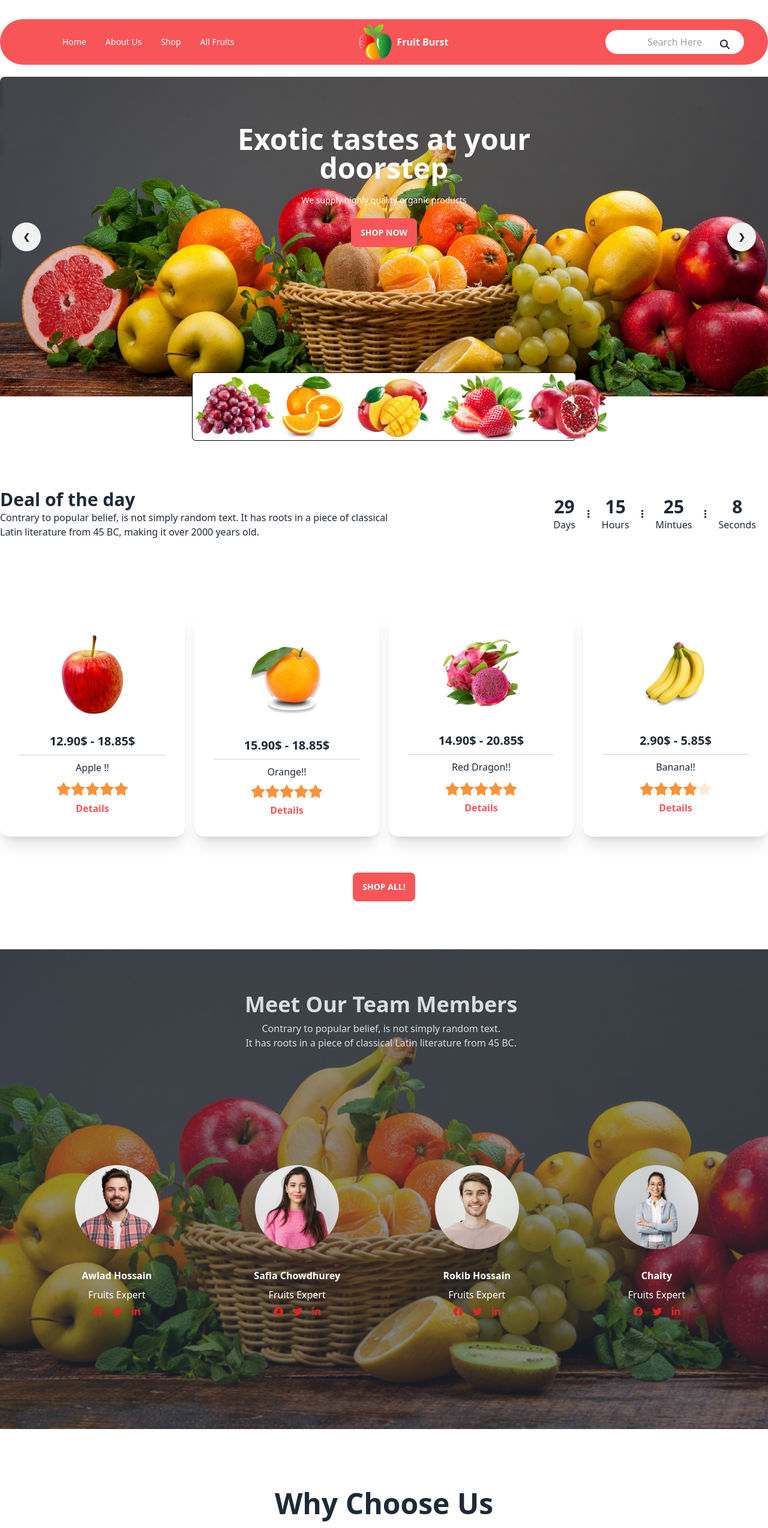
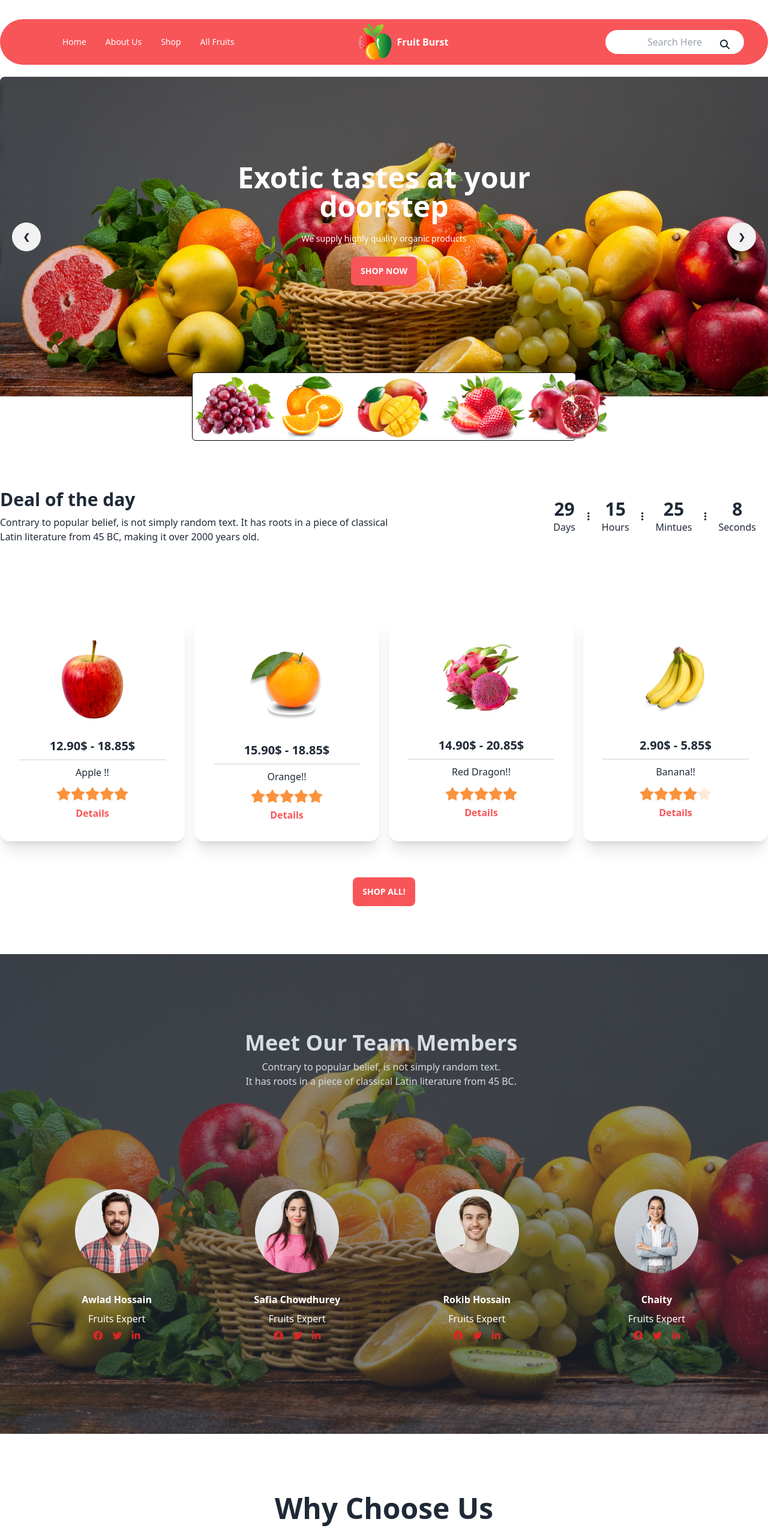
Before and after one commit to hafizit0754/fruits-burst, a plain HTML site: page index.html in a window 1280 px wide. Shown: the top 2548 px of the page at 60% size. Drawn offline with nearby package versions, Linux system fonts and the light colour scheme; grey boxes are pictures that could not be loaded.

Commit message:
check and change

```diff
--- a/index.html
+++ b/index.html
@@ -66,12 +66,12 @@
 
     <!-- banner section -->
 
-    <main class="container mx-auto mt-5">
-        <div class="carousel  relative">
+    <main class="flex container mx-auto mt-5">
+        <div class="carousel relative">
             <!-- slid -->
             <div id="slide1" class="carousel-item relative w-full">
                 <div class="w-full" style="background-image: url(./images/banner1.png);">
-                    <div class="text-center text-white mt-20">
+                    <div class="text-center text-white pt-36">
                         <p class="font-extrabold text-5xl bg-blend-overlay ">Exotic tastes at your <br> doorstep</p>
                         <p class="text-sm mt-5">We supply highly quality organic products</p>
                         <button class="btn btn-primary bg-primary-color text-white border-none mt-5">Shop Now</button>
@@ -86,7 +86,7 @@
             <div id="slide2" class="carousel-item relative w-full ">
                 <!-- <img src="./images/banner2.png" class="w-full" /> -->
                 <div class="w-full" style="background-image: url(./images/banner2.png);">
-                    <div class="text-center text-white mt-20">
+                    <div class="text-center text-white pt-36">
                         <p class="font-extrabold text-5xl bg-blend-overlay ">Exotic tastes at your <br> doorstep</p>
                         <p class="text-sm mt-5 ">We supply highly quality organic products</p>
                         <button class="btn btn-primary bg-primary-color text-white border-none mt-5">Shop Now</button>
@@ -101,7 +101,7 @@
             <div id="slide3" class="carousel-item relative w-full">
                 <!-- <img src="./images/banner3.png" class="w-full" /> -->
                 <div class="w-full" style="background-image: url(./images/banner3.png);">
-                    <div class="text-center text-white mt-20">
+                    <div class="text-center text-white pt-36">
                         <p class="font-extrabold text-5xl bg-blend-overlay ">Exotic tastes at your <br> doorstep</p>
                         <p class="text-sm mt-5">We supply highly quality organic products</p>
                         <button class="btn btn-primary bg-primary-color text-white border-none mt-5">Shop Now</button>
@@ -116,7 +116,7 @@
             <div id="slide4" class="carousel-item relative w-full">
                 <img src="./images/banner4.png" class="w-full" />
                 <div class="w-full" style="background-image: url(./images/banner4.png);">
-                    <div class="text-center text-white mt-20">
+                    <div class="text-center text-white pt-36">
                         <p class="font-extrabold text-5xl bg-blend-overlay ">Exotic tastes at your <br> doorstep</p>
                         <p class="text-sm mt-5">We supply highly quality organic products</p>
                         <button class="btn btn-primary bg-primary-color text-white border-none mt-5">Shop Now</button>
@@ -141,14 +141,14 @@
     </section>
 
     <!-- deal section -->
-    <section class="container mx-auto mt-20">
+    <section class=" flex flex-col container mx-auto mt-20">
         <div class=" flex justify-between items-center">
             <div>
                 <h1 class="font-extrabold text-3xl">Deal of the day</h1>
-                <p>Contrary to popular belief, is not simply random text. It has roots in a piece of classical <br>
+                <p class="mt-2">Contrary to popular belief, is not simply random text. It has roots in a piece of classical <br>
                     Latin literature from 45 BC, making it over 2000 years old.</p>
             </div>
-            <div class="flex justify-evenly text-center items-center space-x-5">
+            <div class="flex flex-col lg:flex-row justify-evenly text-center items-center space-x-5">
                 <div>
                     <h1 class="font-bold text-3xl ">29</h1>
                     <p>Days</p>
@@ -278,14 +278,14 @@
             <div class="hero-overlay bg-opacity-50"></div>
             <div class="hero-content text-center text-neutral-content">
                 <div class="max-w-md ">
-                    <div class="mt-10 absolute top-6 left-40 px-60 text-center px-10 mr-30 ">
+                    <div class="mt-24 absolute top-6 left-40 px-60 text-center px-10 mr-30 ">
                         <h1 class="p-2 text-4xl font-bold">Meet Our Team Members</h1>
                         <p class="">Contrary to popular belief, is not simply random text. <br> It has roots in a piece
                             of
                             classical Latin literature from 45 BC.</p>
                     </div>
                     <!-- card section -->
-                    <div class=" container flex justify-evenly absolute left-1 right-4 -mt-20">
+                    <div class=" container flex justify-evenly absolute left-1 right-4 -mt-12">
                         <div class="card">
                             <figure class="px-10 pt-10">
                                 <img src="./images/member1.png" alt="Member" class="rounded-xl" />
@@ -442,7 +442,7 @@
     <!-- Footer Section -->
 
     <footer class="footer footer-center mt-20 p-10 bg-[#121212] text-white text-base-content rounded">
-        <div class="flex">
+        <div class="flex flex-col">
             <img src="./images/logo.png" alt="">
             <p>Fruit Burst</p>
         </div>
```
